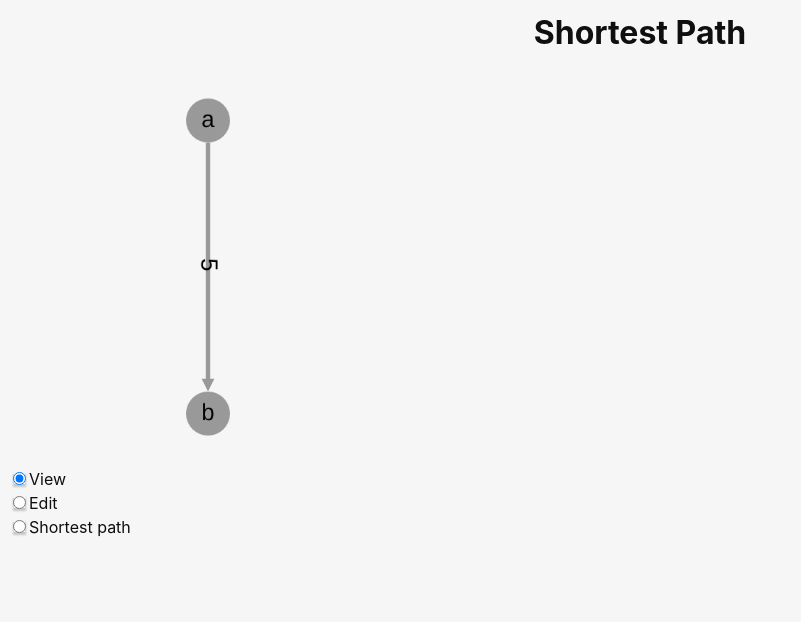
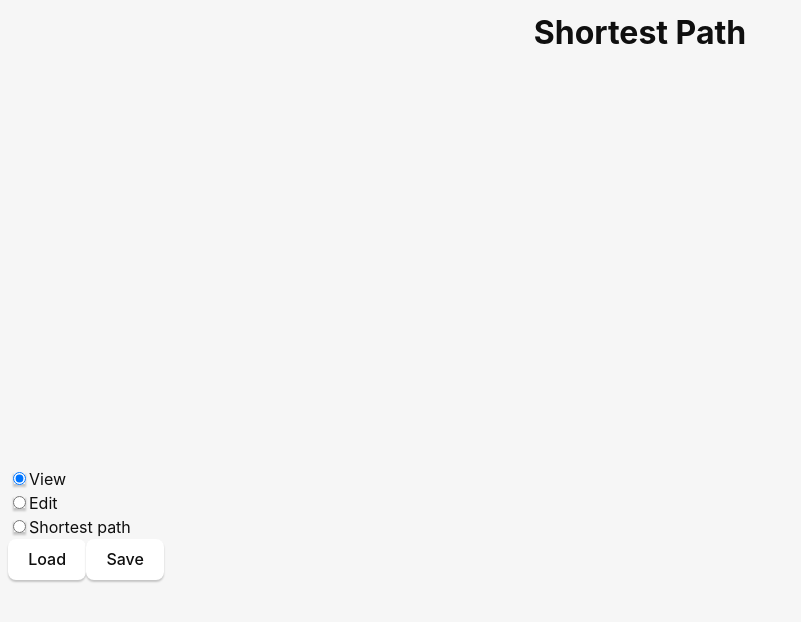
Before and after one commit to DJankauskas/subway_sim, a React (Vite) app: page / in a window 1280 px wide. Shown: the top 622 px of the page, without its empty margins (0-801 px from the left). Built offline with nearby package versions, Linux system fonts and the light colour scheme.

Commit message:
Implement loading and saving map files

```diff
--- a/package.json
+++ b/package.json
@@ -14,7 +14,8 @@
     "@types/cytoscape": "^3.19.11",
     "cytoscape": "^3.26.0",
     "react": "^18.2.0",
-    "react-dom": "^18.2.0"
+    "react-dom": "^18.2.0",
+    "zod": "^3.22.4"
   },
   "devDependencies": {
     "@tauri-apps/cli": "^1.5.0",
--- a/src-tauri/tauri.conf.json
+++ b/src-tauri/tauri.conf.json
@@ -19,6 +19,10 @@
       "shell": {
         "all": false,
         "open": true
+      },
+      "fs": {
+        "readFile": true,
+        "writeFile": true
       }
     },
     "bundle": {
--- a/src/App.tsx
+++ b/src/App.tsx
@@ -1,6 +1,11 @@
-import { useCallback, useState } from "react";
+import { useCallback, useRef, useState } from "react";
+
 import { invoke } from "@tauri-apps/api/tauri";
+import {open, save} from "@tauri-apps/api/dialog";
+import {readTextFile, writeTextFile} from "@tauri-apps/api/fs";
+
 import { Graph, GraphMode } from "./Graph";
+import {SubwayGraph, defaultSubwayGraph} from "./subwayGraph";
 import "./App.css";
 
 interface ShortestPath {
@@ -14,15 +19,18 @@ async function shortestPath(graph: any, source: string, target: string): Promise
   return result as any;
 }
 
+
 function App() {
   const [mode, setMode] = useState<GraphMode>('display');
+  const getSubwayGraph = useRef(defaultSubwayGraph);
+  const [initialSubwayGraph, setInitialSubwayGraph] = useState(defaultSubwayGraph());
   const handleMode = useCallback((event: any) => {
     setMode(event.currentTarget.value)
   }, []);
   return (
     <div>
     <h1>Shortest Path</h1>
-      <Graph mode={mode} onShortestPath={shortestPath} />
+      <Graph mode={mode} initialSubwayGraph={initialSubwayGraph} onShortestPath={shortestPath} getCurrentSubwayGraph={getSubwayGraph} />
       <div>
         <div>
           <input type="radio" value="display" checked={mode === "display"} onChange={handleMode} />
@@ -37,6 +45,29 @@ function App() {
           <label htmlFor="path select">Shortest path</label>
         </div>
       </div>
+      <div>
+        <button onClick={async () => {
+          const filePath = await open({
+            filters: [{name: "Subway Graph", extensions: ["json"]}]
+          });
+          if (typeof filePath === 'string') {
+            const rawData = await readTextFile(filePath);
+            const subwayGraphResult = SubwayGraph.safeParse(JSON.parse(rawData));
+            if (!subwayGraphResult.success) {
+              console.error(subwayGraphResult.error);
+              return;
+            }
+            setInitialSubwayGraph(subwayGraphResult.data);
+          }
+        }}>Load</button>
+        <button onClick={async() => {
+          const filePath = await save({filters: [{name: "Subway Graph", extensions: ["json"]}]});
+          if (typeof filePath === 'string') {
+            const subwayGraph = getSubwayGraph.current();
+            await writeTextFile(filePath, JSON.stringify(subwayGraph));
+          }
+        }}>Save</button>
+      </div>
     </div>
   )
 }
--- a/src/Graph.tsx
+++ b/src/Graph.tsx
@@ -1,11 +1,14 @@
-import { useRef, useEffect, useState } from "react";
+import { useRef, MutableRefObject, useEffect, useState } from "react";
 import cytoscape, { Core, EdgeSingular, NodeSingular } from "cytoscape";
+import { SubwayGraph } from "./subwayGraph";
 
 export type GraphMode = 'edit' | 'path_select' | 'display'
 
 type GraphProps = {
+    initialSubwayGraph: SubwayGraph,
     mode: GraphMode,
-    onShortestPath: (graph: any, source: string, target: string) => void
+    onShortestPath: (graph: any, source: string, target: string) => void,
+    getCurrentSubwayGraph?: MutableRefObject<() => SubwayGraph>,
 }
 
 // escape -> clear selection, clear state
@@ -16,10 +19,16 @@ type GraphProps = {
 
 type EditType = { type: 'edgeCreate', edgeSourceNode: NodeSingular } | { type: 'edgeWeight', edge: EdgeSingular, renderedX: number, renderedY: number, weight: string } | { type: 'none' };
 
-export const Graph = ({ mode, onShortestPath }: GraphProps) => {
+export const Graph = ({ initialSubwayGraph, mode, onShortestPath, getCurrentSubwayGraph }: GraphProps) => {
     const divRef = useRef(null);
     const [graph, setGraph] = useState<Core | undefined>();
     const [editType, setEditType] = useState<EditType>({ type: 'none' });
+
+    useEffect(() => {
+        if (graph && getCurrentSubwayGraph) {
+            getCurrentSubwayGraph.current = () => graphToSubwayGraph(graph);
+        }
+    }, [graph, getCurrentSubwayGraph]);
 
     useEffect(() => {
         const keydownHandler = (event: KeyboardEvent) => {
@@ -56,20 +65,9 @@ export const Graph = ({ mode, onShortestPath }: GraphProps) => {
 
     useEffect(() => {
         if (divRef.current) {
-            console.log('init cytoscape!')
             const graph = cytoscape({
                 container: divRef.current,
-                elements: [ // list of graph elements to start with
-                    { // node a
-                        data: { id: 'a' }
-                    },
-                    { // node b
-                        data: { id: 'b' }
-                    },
-                    { // edge ab
-                        data: { id: 'ab', source: 'a', target: 'b', weight: 5 }
-                    }
-                ],
+                elements: [],
                 style: [
                     {
                         selector: 'edge',
@@ -93,6 +91,13 @@ export const Graph = ({ mode, onShortestPath }: GraphProps) => {
             setGraph(graph);
         }
     }, [divRef.current])
+
+    useEffect(() => {
+        if (graph && initialSubwayGraph) {
+            initializeGraph(graph, initialSubwayGraph);
+        }
+        return () => { graph?.elements().remove(); }
+    }, [graph, initialSubwayGraph])
 
     useEffect(() => {
         if (graph) {
@@ -123,7 +128,7 @@ export const Graph = ({ mode, onShortestPath }: GraphProps) => {
             const dblclickHandler = (event: any) => {
                 const currentEdge = event.target;
                 const { x, y } = event.renderedPosition;
-                setEditType({type: 'edgeWeight', edge: currentEdge, renderedX: x, renderedY: y, weight: currentEdge.data("weight")})
+                setEditType({ type: 'edgeWeight', edge: currentEdge, renderedX: x, renderedY: y, weight: currentEdge.data("weight") })
             };
             graph.on('select', selectHandler);
             graph.on('dblclick', 'edge', dblclickHandler);
@@ -158,13 +163,13 @@ export const Graph = ({ mode, onShortestPath }: GraphProps) => {
                         if (parsedWeight) {
                             editType.edge.data('weight', editType.weight);
                         }
-                        setEditType({type: 'none'});
+                        setEditType({ type: 'none' });
                     }}
                     onKeyDown={e => {
                         if (e.key === 'Enter') {
                             e.currentTarget.blur();
                         } else if (e.key === 'Escape') {
-                            setEditType({type: 'none'})
+                            setEditType({ type: 'none' })
                         }
                         // TODO: fix document key handling doing things to edit boxes without this hack
                         e.stopPropagation();
@@ -175,3 +180,35 @@ export const Graph = ({ mode, onShortestPath }: GraphProps) => {
         </>
     )
 }
+
+function initializeGraph(core: Core, subwayGraph: SubwayGraph) {
+    for (const node of subwayGraph.nodes) {
+        core.add({ group: 'nodes', data: { id: node.id }, position: node.position });
+    }
+    for (const edge of subwayGraph.edges) {
+        core.add({ group: 'edges', data: { ...edge } })
+    }
+}
+
+function graphToSubwayGraph(core: Core): SubwayGraph {
+    const nodes = [];
+    for (const node of core.nodes()) {
+        nodes.push({
+            id: node.id(),
+            position: node.position(),
+        });
+    }
+    const edges = [];
+    for (const edge of core.edges()) {
+        edges.push({
+            id: edge.id(),
+            weight: parseInt(edge.data().weight),
+            source: edge.source().id(),
+            target: edge.target().id(),
+        });
+    }
+    return {
+        nodes,
+        edges
+    }
+}
--- /dev/null
+++ b/src/subwayGraph.ts
@@ -0,0 +1,25 @@
+import z from 'zod';
+
+export const SubwayGraph = z.object({
+  nodes: z.array(z.object({
+      id: z.string(),
+      position: z.object({
+          x: z.number(),
+          y: z.number(),
+      })
+  })),
+  edges: z.array(z.object({
+      id: z.string(),
+      source: z.string(),
+      target: z.string(),
+      weight: z.number(),
+  })),
+});
+export type SubwayGraph = z.infer<typeof SubwayGraph>;
+
+export function defaultSubwayGraph(): SubwayGraph {
+    return {
+        nodes: [],
+        edges: [],
+    }
+}
```
Also changed, not shown: 2 other files (tests, documents, lock files or other folders).
